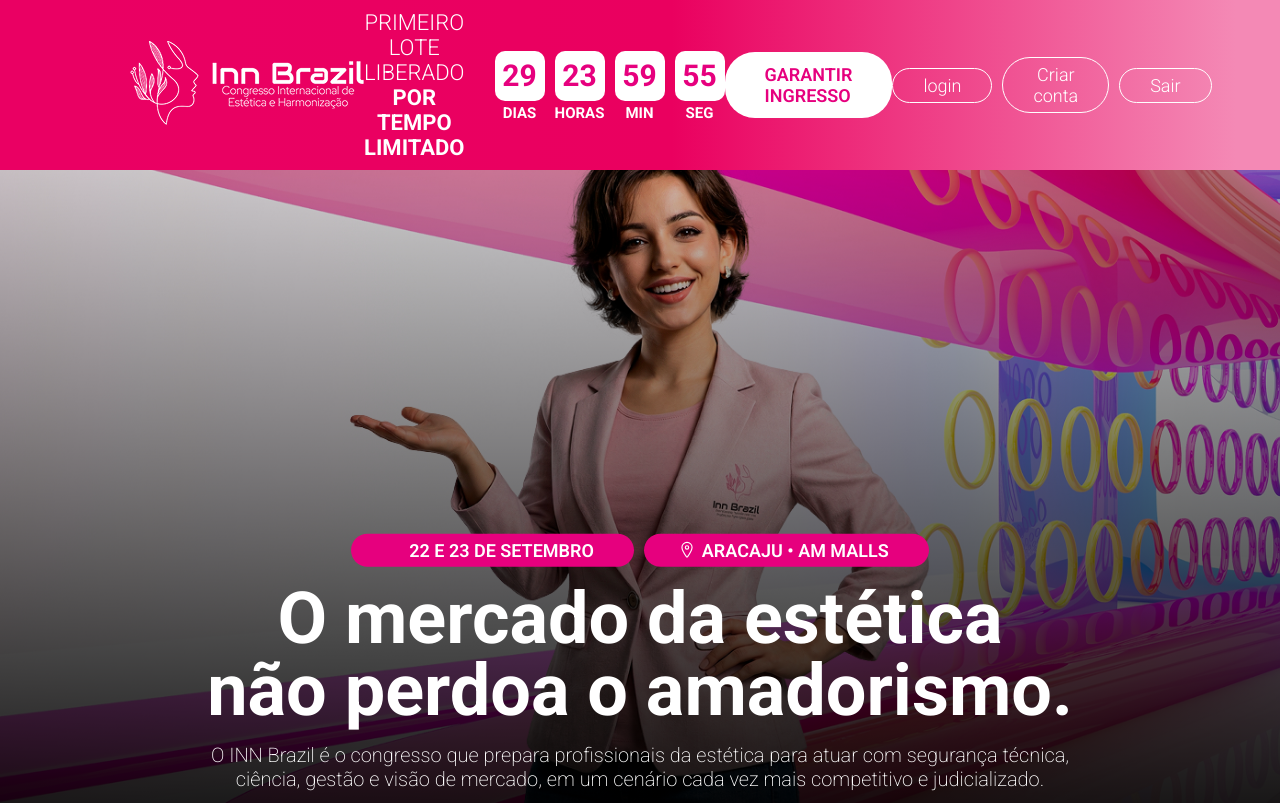
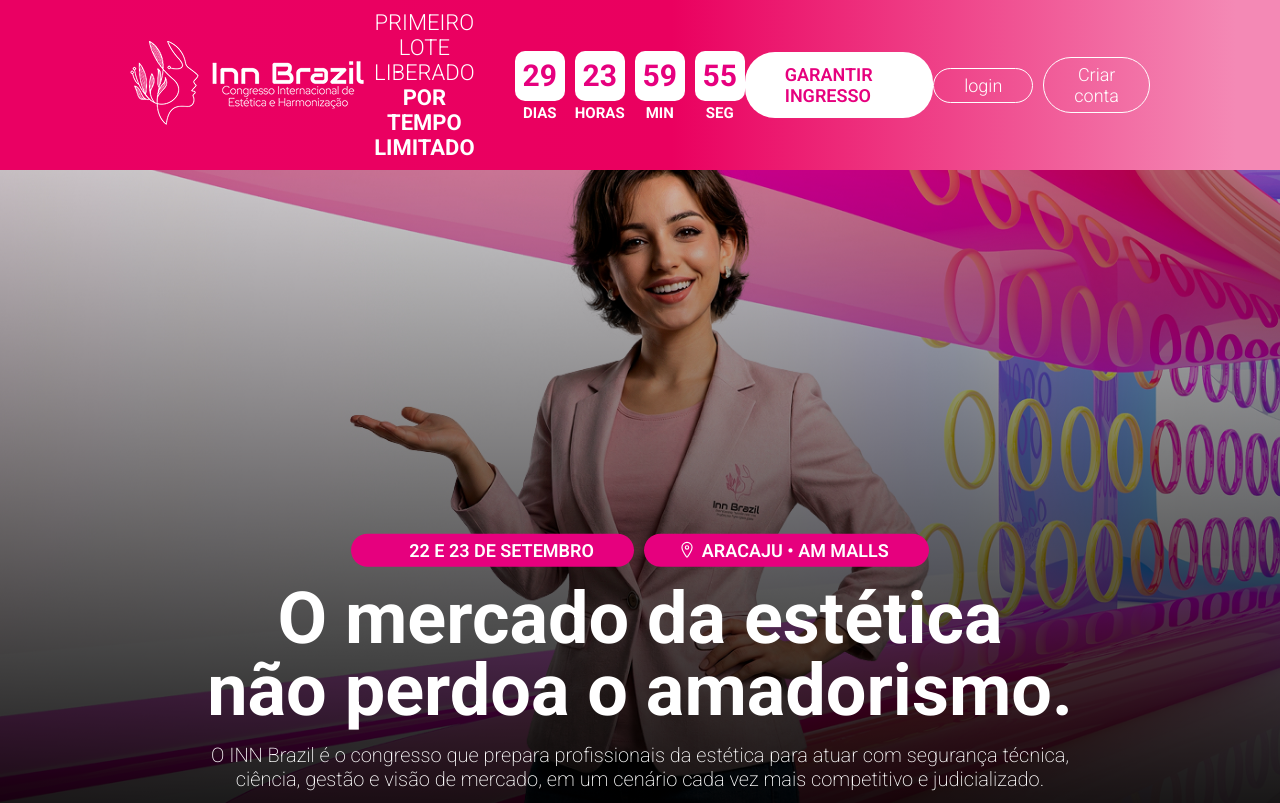
Before and after one commit to kleyton-ferreira/innbrazil-projeto-dev, a React (Create React App) app: page / in a window 1280 px wide. Shown: the top 803 px of the page. Built offline with nearby package versions, Linux system fonts and the light colour scheme; no server answers; some icons are missing.

Commit message:
feat: ensure login, account creation and sign ou button are show basead on authentication state

```diff
--- a/src/components/header-itens/header-itens-components.tsx
+++ b/src/components/header-itens/header-itens-components.tsx
@@ -1,4 +1,4 @@
-import { FunctionComponent } from 'react'
+import { FunctionComponent, useContext } from 'react'
 import { useNavigate } from 'react-router-dom'
 import { signOut } from 'firebase/auth'
 import { auth } from '../../config/firebase.config'
@@ -14,6 +14,9 @@
 // COMPONENTS
 import Countdown from '../coutdown/ countdown.components'
 import Button from '../button/button-components'
+
+// UTILITZ
+import { UserContext } from '../context/user-context'
 
 interface HeaderItensProps {
   title: string
@@ -33,6 +36,8 @@
   signOutOut
 }) => {
   const navigate = useNavigate()
+
+  const { isAuthentication } = useContext(UserContext)
 
   const handleLoginPage = () => {
     navigate('/login')
@@ -61,9 +66,16 @@
           message='GARANTIR INGRESSO'
         />
         <HeaderItensAccount>
-          <button onClick={handleLoginPage}> {login} </button>
-          <button onClick={handleSignUpPage}> {account} </button>
-          <button onClick={() => signOut(auth)}> {signOutOut} </button>
+          {!isAuthentication && (
+            <>
+              <button onClick={handleLoginPage}> {login} </button>
+              <button onClick={handleSignUpPage}> {account} </button>
+            </>
+          )}
+
+          {isAuthentication && (
+            <button onClick={() => signOut(auth)}> {signOutOut} </button>
+          )}
         </HeaderItensAccount>
       </HeaderItensContainer>
     </>
```
